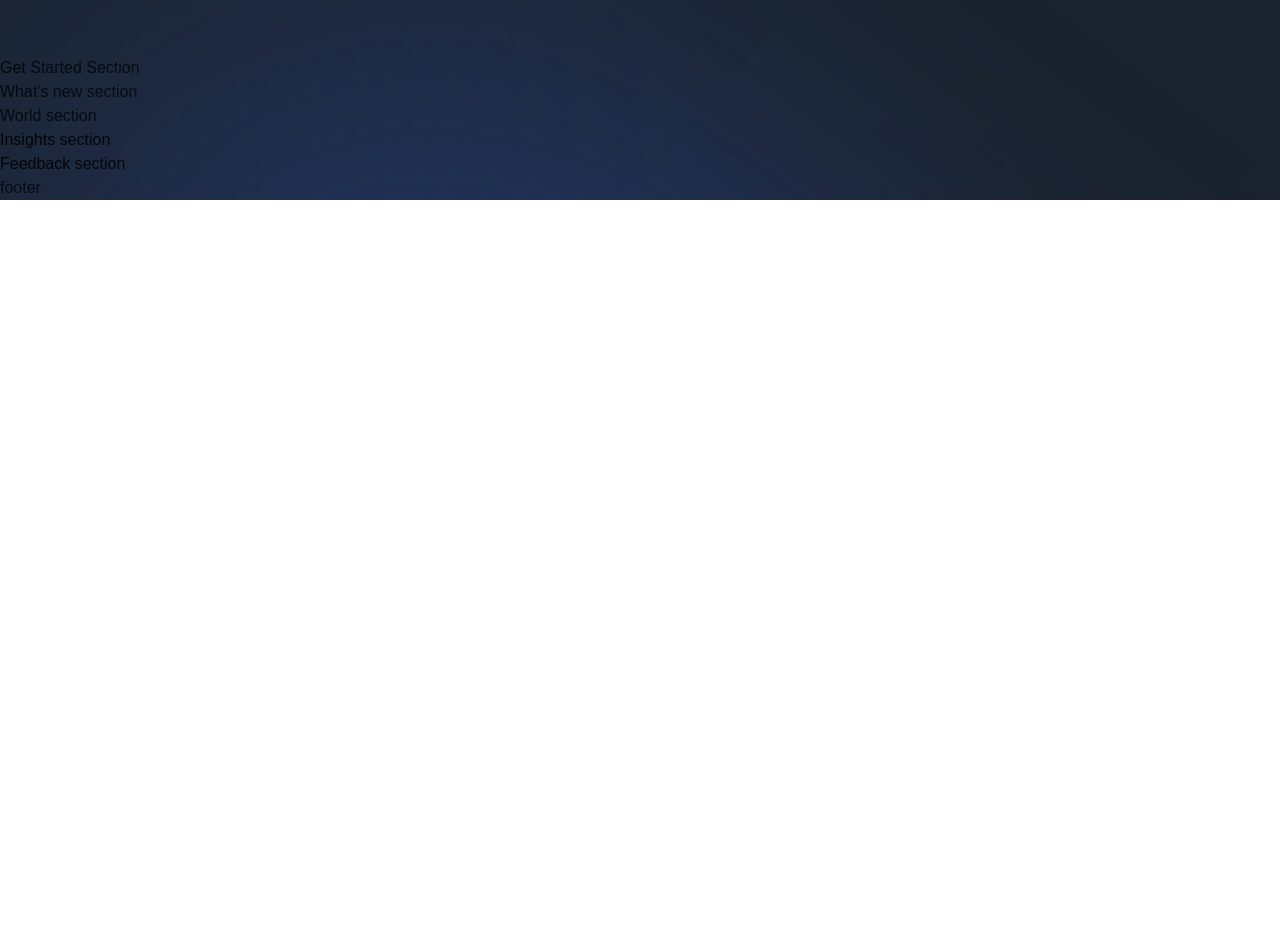
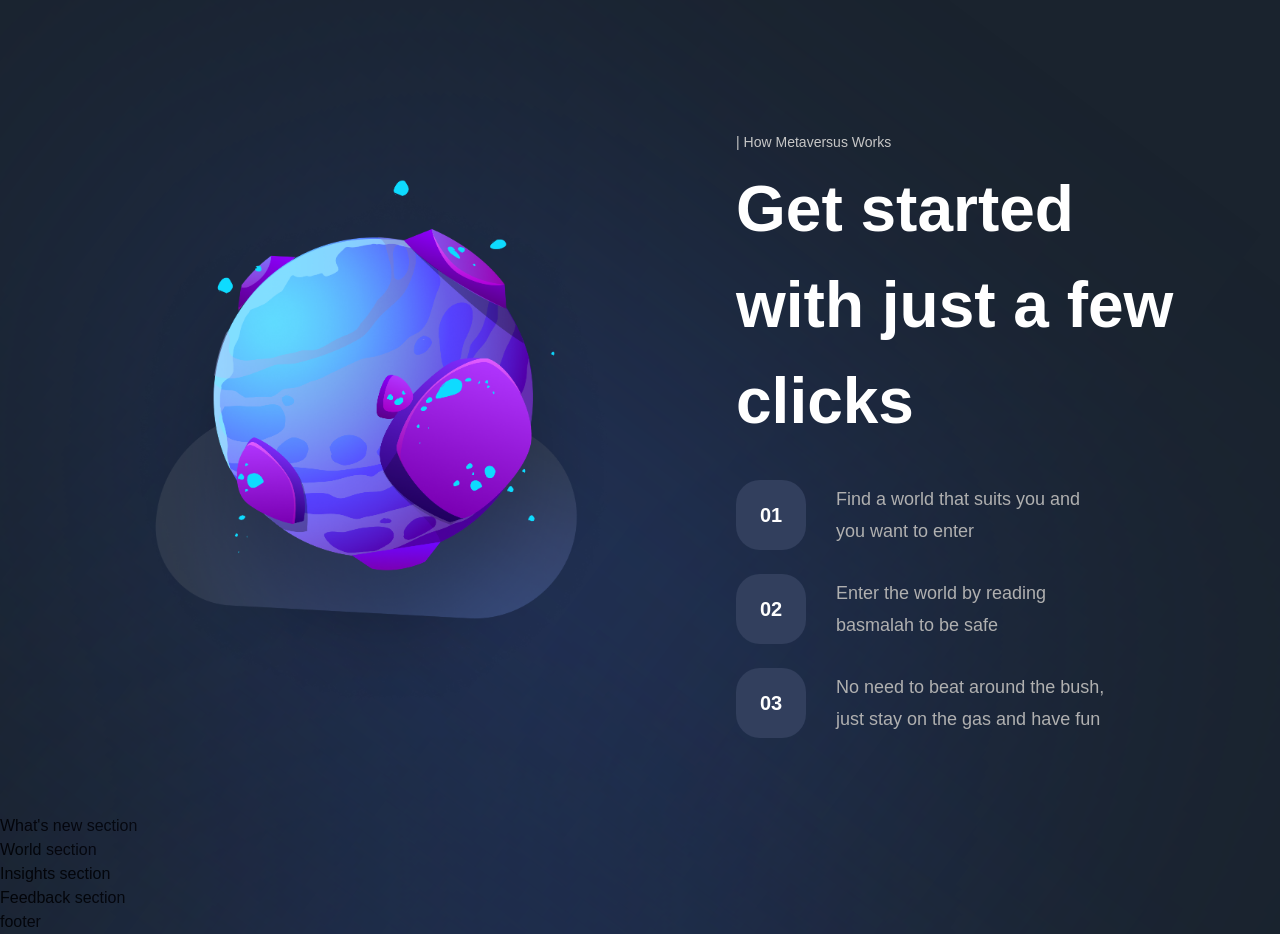
Before and after one commit to mohammadJahid8/metaverse-nextjs-framer-motion, a Next.js app: page / in a window 1280 px wide. Shown: the part 2600-3534 px from the top of the page. Before the commit the page ends 2800 px from the top, so only its background shows below. Built offline with nearby package versions, Linux system fonts and the light colour scheme; a web font is replaced by a local one.

Commit message:
done get started and start steps component

```diff
--- a/components/StartSteps.jsx
+++ b/components/StartSteps.jsx
@@ -1,6 +1,15 @@
-const StartSteps = () => (
-  <div>
-    start steps
+import styles from "@/styles";
+
+const StartSteps = ({ number, text }) => (
+  <div className={`${styles.flexCenter} flex-row`}>
+    <div
+      className={`${styles.flexCenter} w-[70px] h-[70px] rounded-[24px] bg-[#323f5d]`}
+    >
+      <p className="font-bold text-[20px] text-white">0{number}</p>
+    </div>
+    <p className="flex-1 ml-[30px] font-normal text-[18px] text-[#b0b0b0] leading-[32px]">
+      {text}
+    </p>
   </div>
 );
 
--- a/sections/GetStarted.jsx
+++ b/sections/GetStarted.jsx
@@ -1,8 +1,44 @@
-'use client';
+"use client";
+
+import styles from "@/styles";
+import { motion } from "framer-motion";
+import { TypingText, TitleText, StartSteps } from "../components";
+import { fadeIn, planetVariants, staggerContainer } from "@/utils/motion";
+
+import { startingFeatures } from "@/constants";
 
 const GetStarted = () => (
-  <section>
-    Get Started Section
+  <section className={`${styles.paddings} relative z-10`}>
+    <motion.div
+      variants={staggerContainer}
+      initial="hidden"
+      whileInView="show"
+      viewport={{ once: false, amount: 0.25 }}
+      className={`${styles.innerWidth} mx-auto flex lg:flex-row flex-col gap-8`}
+    >
+      <motion.div
+        variants={planetVariants("left")}
+        className={`flex-1 ${styles.flexCenter}`}
+      >
+        <img
+          src="/get-started.png"
+          alt="get-started"
+          className="w-[90%] h-[90%] object-contain"
+        />
+      </motion.div>
+      <motion.div
+        variant={fadeIn("left", "tween", 0.2, 1)}
+        className="flex-[0.75] flex justify-center flex-col"
+      >
+        <TypingText title="| How Metaversus Works" />
+        <TitleText title={<>Get started with just a few clicks</>} />
+        <div className="mt-[31px] flex flex-col max-w-[370px] gap-[24px]">
+          {startingFeatures.map((feature, index) => (
+            <StartSteps key={index} number={index + 1} text={feature} />
+          ))}
+        </div>
+      </motion.div>
+    </motion.div>
   </section>
 );
 
```
